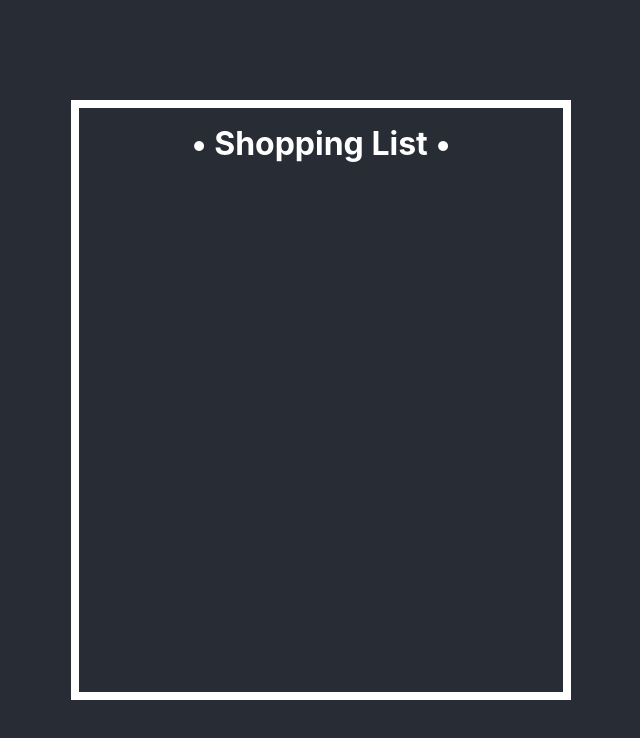
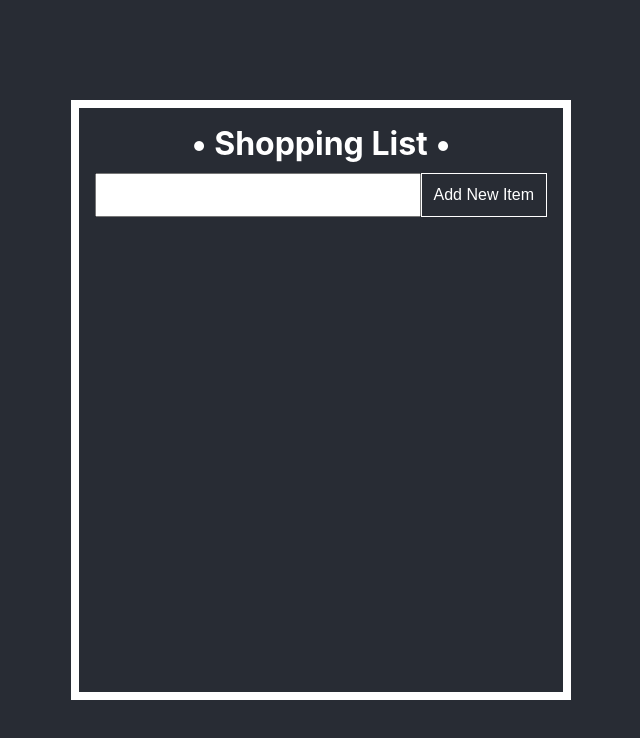
Before and after one commit to Katherineslove/react-intro, a React (Create React App) app: page / in a window 1280 px wide. Shown: the top 738 px of the page, without its empty margins (319-959 px from the left). Built offline with nearby package versions, Linux system fonts and the light colour scheme.

Commit message:
add item buttons finished

```diff
--- /dev/null
+++ b/src/Button/Button.css
@@ -0,0 +1,31 @@
+button {
+    padding: 12px;
+    background-color: transparent;
+    color: white;
+    border: 1px solid white;
+    font-size: 1rem;
+}
+
+button:hover{
+    cursor: pointer;
+    background: white;
+    color: black;
+}
+
+.redBtn{
+    color: #e74c3c;
+}
+
+.redBtn:hover {
+    background-color: #e74c3c;
+    border-color: #e74c3c;
+}
+
+.blueBtn {
+    color: #3498db;
+}
+
+.redBtn:hover {
+    background-color: #3498db;
+    border-color: #3498db;
+}
--- /dev/null
+++ b/src/Button/Button.js
@@ -0,0 +1,14 @@
+import React, {Component} from 'react';
+import './Button.css';
+
+class Form extends Component {
+    render(){
+        return(
+            <button className={this.props.btnType}>
+                {this.props.btnText}
+            </button>
+        )
+    }
+}
+
+export default Form;
--- a/src/Form/Form.js
+++ b/src/Form/Form.js
@@ -1,11 +1,13 @@
 import React, {Component} from 'react';
 import './Form.css';
+import Button from '../Button/Button';
 
 class Form extends Component {
     render(){
         return(
-            <form>
-
+            <form className="searchForm">
+                <input className="searchBar"/>
+                <Button btnText="Add New Item"/>
             </form>
         )
     }
--- a/src/List/List.js
+++ b/src/List/List.js
@@ -1,11 +1,13 @@
 import React, {Component} from 'react';
 import './List.css';
+import Form from '../Form/Form';
 
 class List extends Component {
     render(){
         return(
             <div className="listContainer">
                 <h1>• Shopping List •</h1>
+                <Form />
             </div>
         )
     }
```
